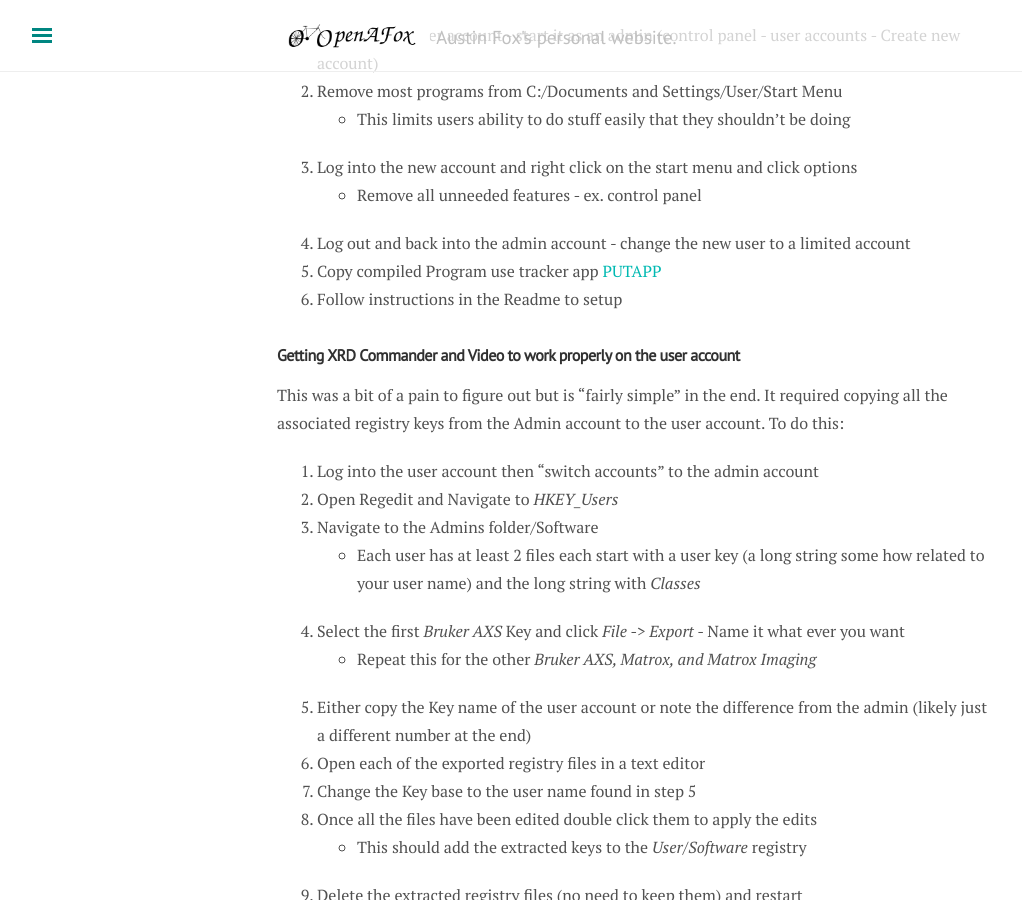
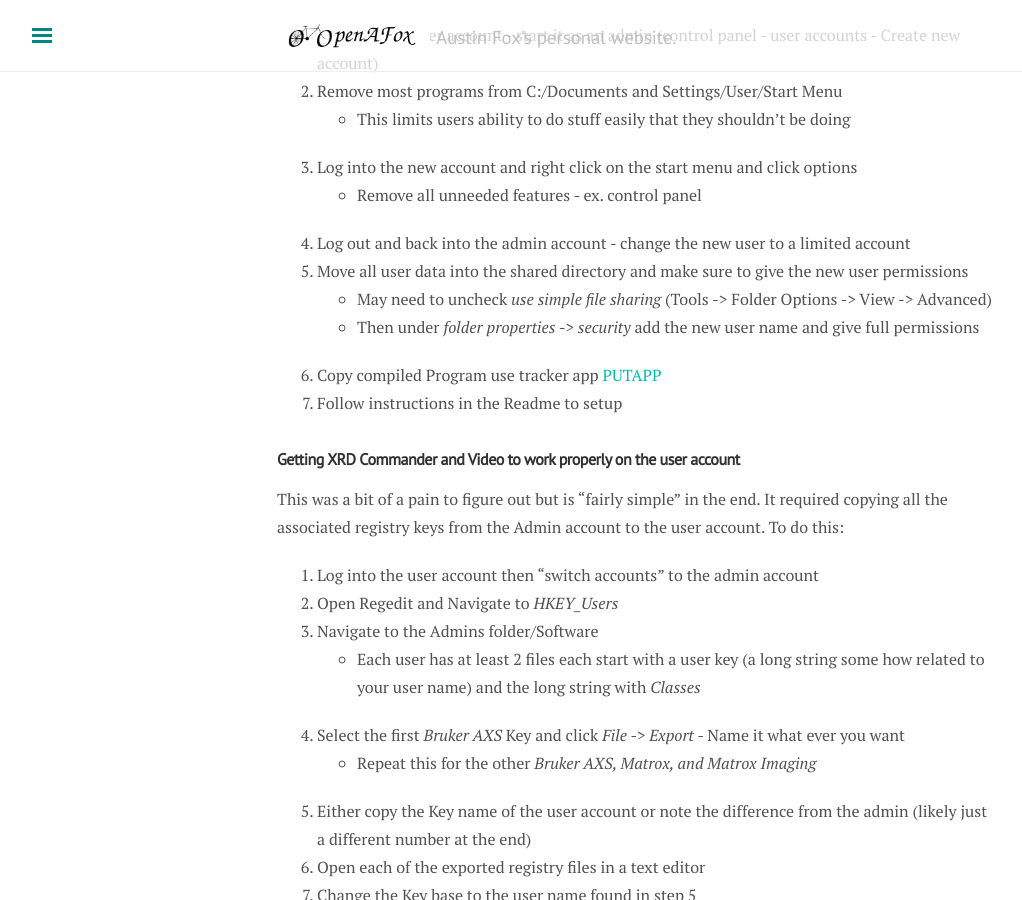
Before and after one commit to openafox/openafox.github.io, a Jekyll site: the page built from _posts/Troubleshooting/2017-01-18-brukerD8setup.md, in a window 1280 px wide and 900 px high, scrolled down 1651 px. Shown: the whole window, without its empty margins (3-1025 px from the left). Built offline with Jekyll 4.4.1, drawn with Linux system fonts in a browser that asks for light colours; nearby versions of some CDN libraries; comment, search, counter and statistics services are not loaded.

Commit message:
burker post update

```diff
--- a/_posts/Troubleshooting/2017-01-18-brukerD8setup.md
+++ b/_posts/Troubleshooting/2017-01-18-brukerD8setup.md
@@ -49,8 +49,11 @@
 3. Log into the new account and right click on the start menu and click options
    * Remove all unneeded features - ex. control panel
 4. Log out and back into the admin account - change the new user to a limited account
-5. Copy compiled Program use tracker app [PUTAPP](https://github.com/openafox/put_app){: target="_blank"}
-6. Follow instructions in the Readme to setup
+5. Move all user data into the shared directory and make sure to give the new user permissions
+   * May need to uncheck *use simple file sharing* (Tools -> Folder Options -> View -> Advanced)
+   * Then under *folder properties -> security* add the new user name and give full permissions
+6. Copy compiled Program use tracker app [PUTAPP](https://github.com/openafox/put_app){: target="_blank"}
+7. Follow instructions in the Readme to setup
 
 ### Getting XRD Commander and Video to work properly on the user account
 
```
